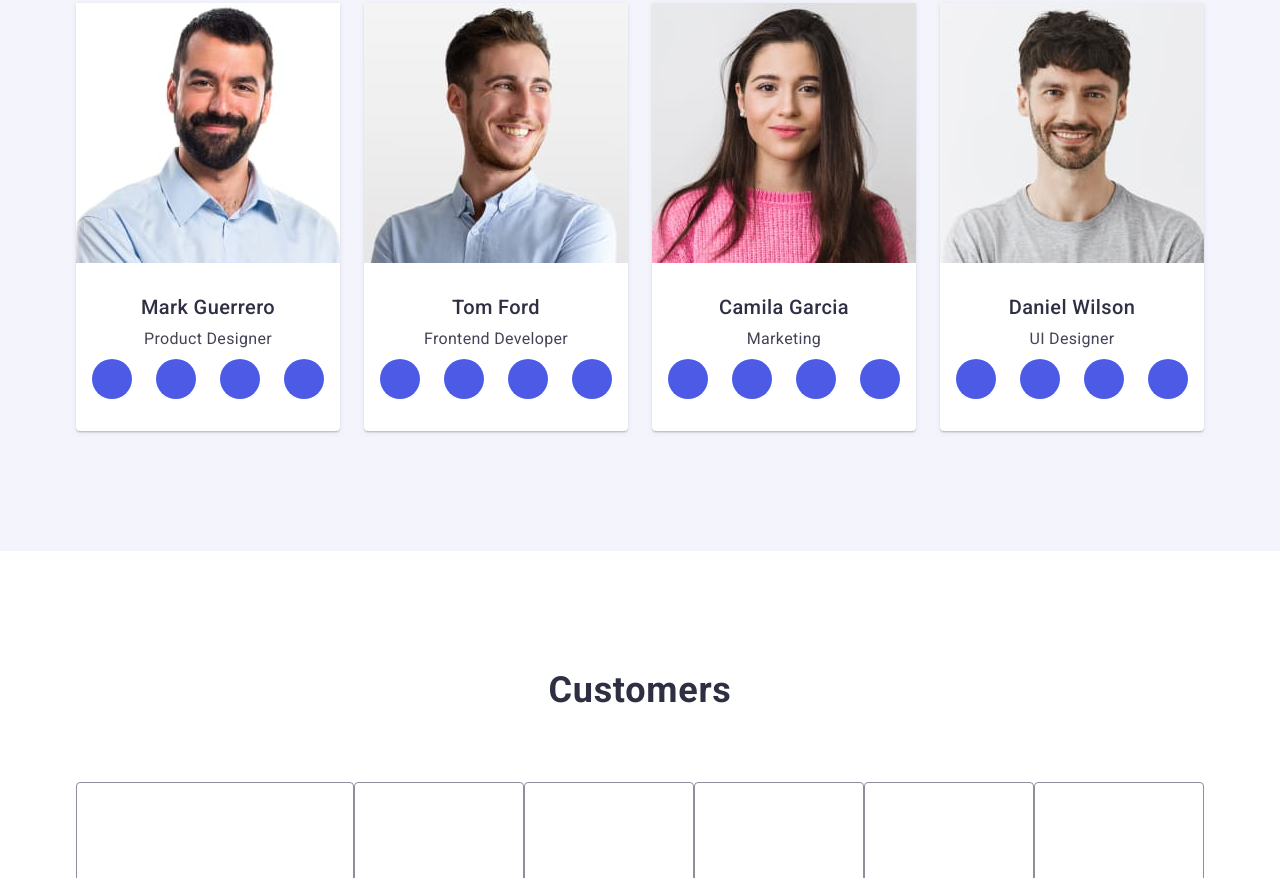
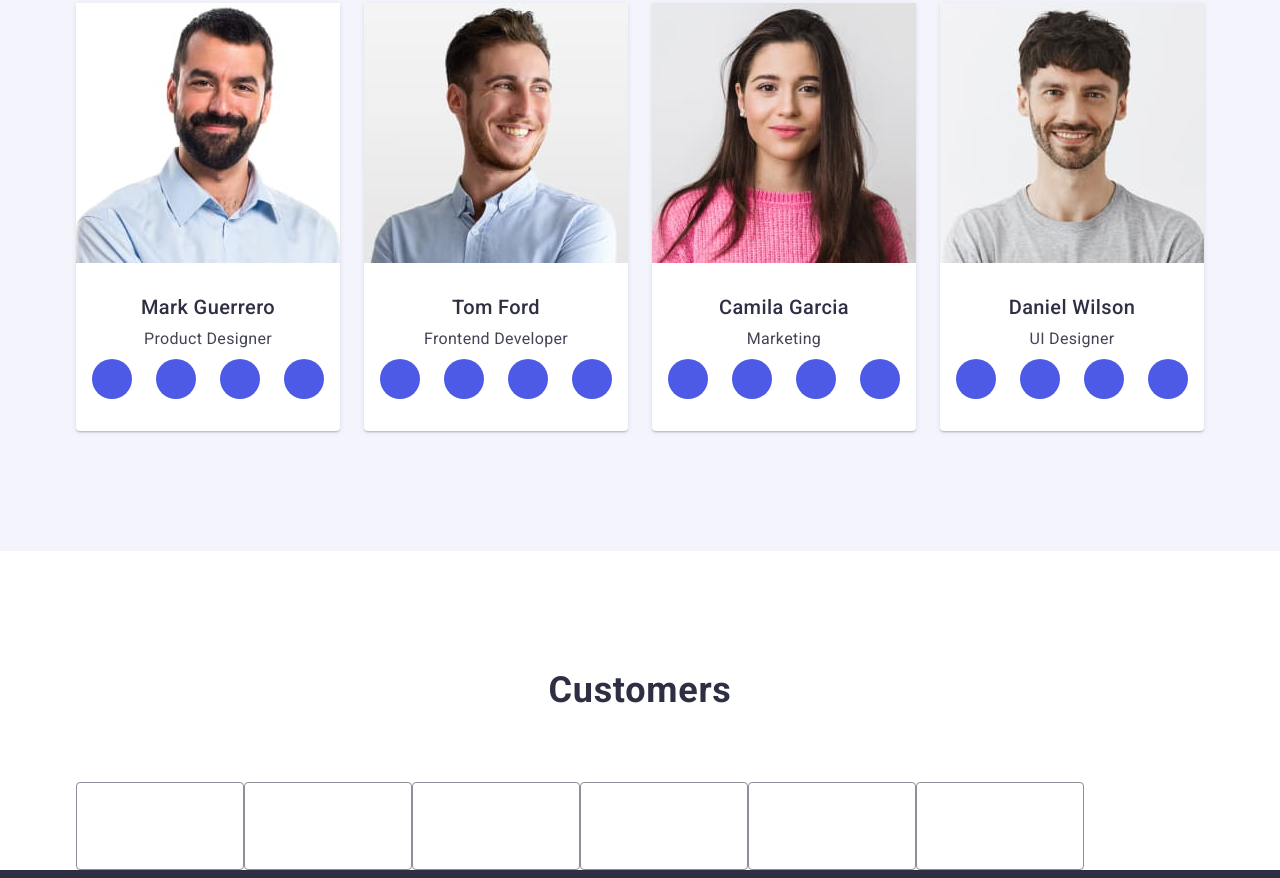
Before and after one commit to AllaM1208/goit-markup-hw-04, a plain HTML site: page index.html in a window 1280 px wide. Shown: the part 1922-2800 px from the top of the page. Drawn offline with nearby package versions, Linux system fonts and the light colour scheme.

Commit message:
<a href=""></a>

```diff
--- a/css/styles.css
+++ b/css/styles.css
@@ -437,12 +437,13 @@ ul {
 
 .clients-container {
     display: flex;
-    height: 168px;
+    height: 88px;
     border: 1px solid #8E8F99;
     border-radius: 4px;
     align-items: center;
     justify-content: center;
     gap: 24px;
+    width: calc((100% - 120px) / 6);
 }
 
 
--- a/index.html
+++ b/index.html
@@ -437,6 +437,7 @@
 
                     <ul class="list clients-list">
                         <li class="clients-container">
+                            <a href=""></a>
                             <svg class="clients-icon" width="" height="">
                                 <use href="./images/icon.svg#client-icon-logo-one"></use>
                             </svg>
```
